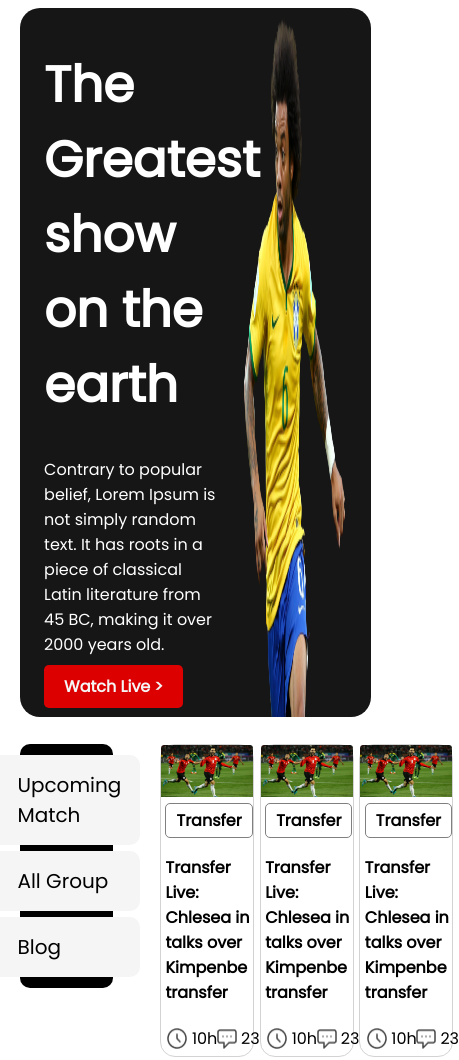
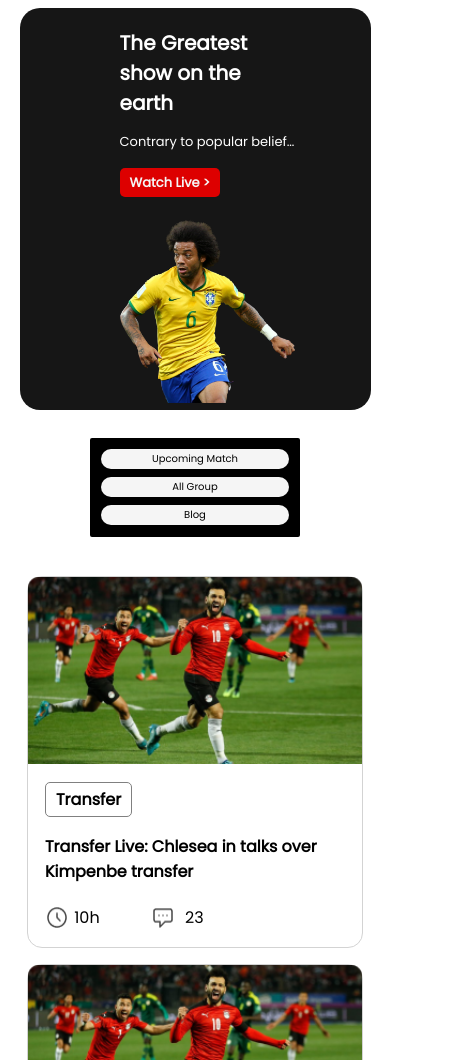
Before and after one commit to aungstrome/world-cup, a plain HTML site: page index.html in a window 390 px wide. Shown: the top 1060 px of the page, 459 px wide, since content can reach past the window. Drawn offline with Linux system fonts and the light colour scheme.

Commit message:
mobile media query added

```diff
--- a/style.css
+++ b/style.css
@@ -112,8 +112,6 @@ header:hover .half-width img {
   /* width: fit-content; */
   padding: 5%;
   width: 100%;
-  min-width: 50%;
-  max-height: 100%;
   align-content: stretch;
 }
 .player-img {
@@ -190,3 +188,91 @@ footer p {
   margin-top: 2%;
   margin-bottom: 2%;
 }
+
+/*======= MOBILE========== */
+@media screen and (max-width: 688px) {
+  header {
+    flex-direction: column;
+    align-items: center;
+  }
+  h1 {
+    font-size: 20px;
+  }
+  .paragraph {
+    font-size: small;
+    white-space: nowrap;
+    overflow: hidden;
+    text-overflow: ellipsis;
+  }
+  .live-button {
+    font-size: small;
+    border-radius: 5px;
+    padding: 5px 10px;
+    margin-top: 2%;
+  }
+  .half-width img {
+    width: 100%;
+    height: 100%;
+  }
+  .button-section {
+    width: 50%;
+    height: 30%;
+    margin-left: 23%;
+    text-align: center;
+    display: flex;
+    flex-direction: column;
+    border-radius: 2px;
+  }
+  .button {
+    font-size: 10px;
+    text-decoration: none;
+    color: black;
+    font-weight: 400px;
+    padding: 2px 5px;
+    background-color: whitesmoke;
+    margin: 2%;
+    margin-top: 2%;
+    border-radius: 10px;
+  }
+  .main-container {
+    display: flex;
+    flex-direction: column;
+    margin-bottom: 5%;
+  }
+  .player-card-container {
+    display: flex;
+    flex-direction: column;
+    width: fit-content;
+    height: auto;
+  }
+  .player-blog-container {
+    display: flex;
+    flex-direction: column;
+    width: fit-content;
+    height: auto;
+    margin-left: 8%;
+  }
+  .player-card {
+    margin-bottom: 5%;
+  }
+  .player-blog {
+    margin-bottom: 5%;
+  }
+  .flex-footer {
+    display: flex;
+    flex-direction: column;
+    justify-content: center;
+    align-items: center;
+  }
+  footer p {
+    font-size: 12px;
+    font-weight: 400;
+    margin-top: 20px;
+  }
+  .logo p {
+    font-size: 1.5em;
+  }
+  body {
+    overflow-x: hidden;
+  }
+}
```
